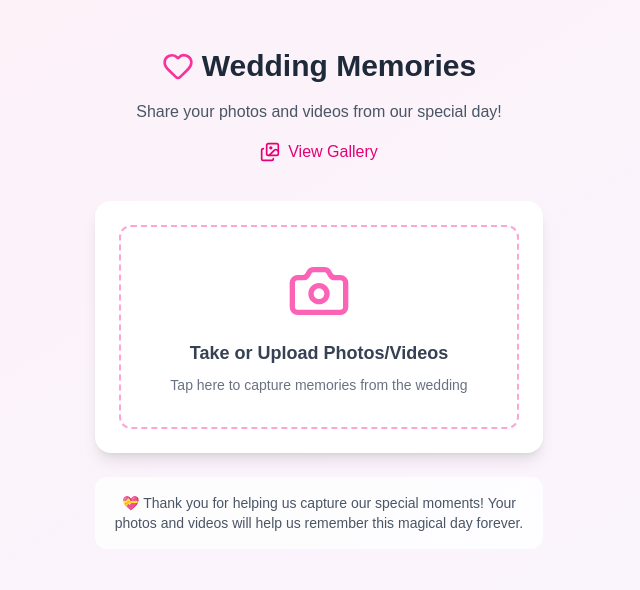
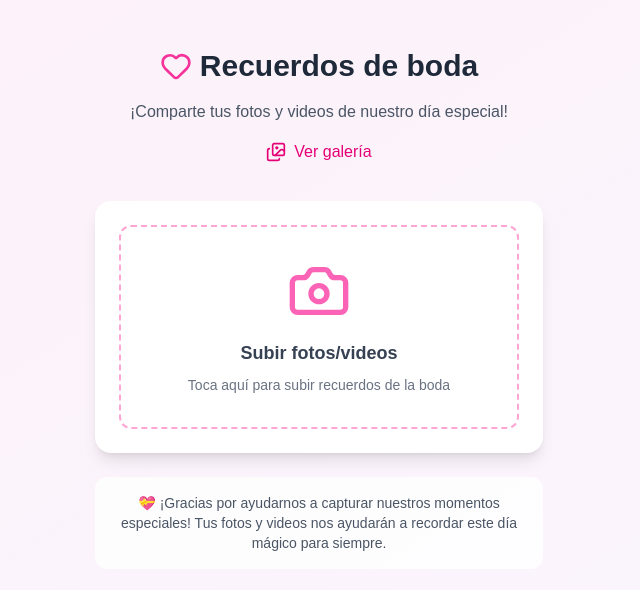
Before and after one commit to tngranados/pics-box, a Next.js app: page / in a window 1280 px wide. Shown: the top 590 px of the page, without its empty margins (321-961 px from the left). Built offline with nearby package versions, Linux system fonts and the light colour scheme.

Commit message:
Translate to spanish

```diff
--- a/src/app/gallery/page.tsx
+++ b/src/app/gallery/page.tsx
@@ -161,7 +161,7 @@ export default function Gallery() {
       <div className="min-h-screen bg-gradient-to-br from-pink-50 to-purple-50 flex items-center justify-center">
         <div className="text-center">
           <div className="w-8 h-8 border-4 border-pink-300 border-t-pink-600 rounded-full animate-spin mx-auto mb-4"></div>
-          <p className="text-gray-600">Loading beautiful memories...</p>
+          <p className="text-gray-600">Cargando hermosos recuerdos...</p>
         </div>
       </div>
     );
@@ -177,7 +177,7 @@ export default function Gallery() {
           </Link>
           <div className="flex items-center">
             <Heart className="w-6 h-6 text-pink-500 mr-2" />
-            <h1 className="text-2xl font-bold text-gray-800">Wedding Gallery</h1>
+            <h1 className="text-2xl font-bold text-gray-800">Galería de boda</h1>
           </div>
         </div>
 
@@ -185,16 +185,16 @@ export default function Gallery() {
           <div className="text-center py-16">
             <div className="text-6xl mb-4">📸</div>
             <h2 className="text-xl font-semibold text-gray-700 mb-2">
-              No memories uploaded yet
+              Aún no hay recuerdos subidos
             </h2>
             <p className="text-gray-500 mb-6">
-              Be the first to share photos and videos from the wedding!
+              ¡Sé el primero en compartir fotos y videos de la boda!
             </p>
             <Link
               href="/"
               className="bg-pink-500 text-white px-6 py-3 rounded-xl font-medium inline-flex items-center"
             >
-              Upload Photos
+              Subir fotos
             </Link>
           </div>
         ) : (
@@ -203,9 +203,9 @@ export default function Gallery() {
             {pagination && (
               <div className="mb-4 text-center text-gray-600">
                 <p className="text-sm">
-                  Showing {((pagination.currentPage - 1) * pagination.itemsPerPage) + 1}-
-                  {Math.min(pagination.currentPage * pagination.itemsPerPage, pagination.totalItems)} of{' '}
-                  {pagination.totalItems} photos and videos
+                  Mostrando {((pagination.currentPage - 1) * pagination.itemsPerPage) + 1}-
+                  {Math.min(pagination.currentPage * pagination.itemsPerPage, pagination.totalItems)} de{' '}
+                  {pagination.totalItems} fotos y videos
                 </p>
               </div>
             )}
@@ -220,7 +220,7 @@ export default function Gallery() {
                     {item.type === 'image' ? (
                       <Image
                         src={item.url}
-                        alt="Wedding memory"
+                        alt="Recuerdo de boda"
                         fill
                         className="object-cover"
                         onError={() => {
@@ -342,7 +342,7 @@ export default function Gallery() {
                 <div className="flex items-center justify-center w-full h-full text-white">
                   <div className="text-center">
                     <div className="w-8 h-8 border-4 border-white border-t-transparent rounded-full animate-spin mx-auto mb-4"></div>
-                    <p>Loading all photos...</p>
+                    <p>Cargando todas las fotos...</p>
                   </div>
                 </div>
               ) : (
--- a/src/app/layout.tsx
+++ b/src/app/layout.tsx
@@ -13,15 +13,15 @@ const geistMono = Geist_Mono({
 });
 
 export const metadata: Metadata = {
-  title: "Wedding Memories - PicsBox",
-  description: "Share your wedding photos and videos with us",
+  title: "Boda Antonio y María - 16 agosto 2025",
+  description: "Comparte tus fotos y videos de nuestra boda especial",
   manifest: "/manifest.json",
   themeColor: "#ec4899",
   viewport: "width=device-width, initial-scale=1, maximum-scale=1, user-scalable=no",
   appleWebApp: {
     capable: true,
     statusBarStyle: "default",
-    title: "PicsBox",
+    title: "Antonio y María",
   },
 };
 
@@ -31,12 +31,12 @@ export default function RootLayout({
   children: React.ReactNode;
 }>) {
   return (
-    <html lang="en">
+    <html lang="es">
       <head>
         <link rel="apple-touch-icon" href="/icon-192.png" />
         <meta name="apple-mobile-web-app-capable" content="yes" />
         <meta name="apple-mobile-web-app-status-bar-style" content="default" />
-        <meta name="apple-mobile-web-app-title" content="PicsBox" />
+        <meta name="apple-mobile-web-app-title" content="Antonio y María" />
       </head>
       <body
         className={`${geistSans.variable} ${geistMono.variable} antialiased`}
--- a/src/app/page.tsx
+++ b/src/app/page.tsx
@@ -79,14 +79,14 @@ export default function Home() {
       const failCount = results.length - successCount;
 
       if (failCount === 0) {
-        alert(`All ${successCount} files uploaded successfully! 📸`);
+        alert(`¡Todos los ${successCount} archivos se subieron exitosamente! 📸`);
       } else {
-        alert(`${successCount} files uploaded, ${failCount} failed. Please try again.`);
+        alert(`${successCount} archivos subidos, ${failCount} fallaron. Por favor intenta de nuevo.`);
       }
 
       setFiles([]);
     } catch {
-      alert('Upload failed. Please check your connection and try again.');
+      alert('Subida falló. Por favor verifica tu conexión e intenta de nuevo.');
     } finally {
       setUploading(false);
     }
@@ -107,16 +107,16 @@ export default function Home() {
         <div className="text-center mb-8 pt-8">
           <div className="flex items-center justify-center mb-4">
             <Heart className="w-8 h-8 text-pink-500 mr-2" />
-            <h1 className="text-3xl font-bold text-gray-800">Wedding Memories</h1>
+            <h1 className="text-3xl font-bold text-gray-800">Recuerdos de boda</h1>
           </div>
-          <p className="text-gray-600">Share your photos and videos from our special day!</p>
+          <p className="text-gray-600">¡Comparte tus fotos y videos de nuestro día especial!</p>
 
           <Link
             href="/gallery"
             className="inline-flex items-center mt-4 text-pink-600 font-medium"
           >
             <Images className="w-5 h-5 mr-2" />
-            View Gallery
+            Ver galería
           </Link>
         </div>
 
@@ -129,7 +129,6 @@ export default function Home() {
             multiple
             onChange={handleFileSelect}
             className="hidden"
-            capture="environment"
           />
 
           {files.length === 0 ? (
@@ -139,17 +138,17 @@ export default function Home() {
             >
               <Camera className="w-16 h-16 text-pink-400 mx-auto mb-4" />
               <h3 className="text-lg font-semibold text-gray-700 mb-2">
-                Take or Upload Photos/Videos
+                Subir fotos/videos
               </h3>
               <p className="text-gray-500 text-sm">
-                Tap here to capture memories from the wedding
+                Toca aquí para subir recuerdos de la boda
               </p>
             </div>
           ) : (
             <div className="space-y-4">
               <h3 className="font-semibold text-gray-700 flex items-center">
                 <Users className="w-5 h-5 mr-2" />
-                Selected Files ({files.length})
+                Archivos seleccionados ({files.length})
               </h3>
 
               <div className="grid grid-cols-2 gap-3">
@@ -157,7 +156,7 @@ export default function Home() {
                   <div key={index} className="relative">
                     <div className="bg-gray-100 rounded-lg p-3 text-center">
                       {file.type.startsWith('image/') ? (
-                        <div className="text-blue-500 text-xs mb-1">📷 Photo</div>
+                        <div className="text-blue-500 text-xs mb-1">📷 Foto</div>
                       ) : (
                         <div className="text-purple-500 text-xs mb-1">🎥 Video</div>
                       )}
@@ -183,7 +182,7 @@ export default function Home() {
                   onClick={triggerFileInput}
                   className="flex-1 bg-gray-100 text-gray-700 py-3 px-4 rounded-xl font-medium"
                 >
-                  Add More
+                  Agregar más
                 </button>
                 <button
                   onClick={handleUpload}
@@ -195,7 +194,7 @@ export default function Home() {
                   ) : (
                     <>
                       <Upload className="w-5 h-5 mr-2" />
-                      Upload
+                      Subir
                     </>
                   )}
                 </button>
@@ -207,8 +206,8 @@ export default function Home() {
         {/* Instructions */}
         <div className="bg-white/80 rounded-xl p-4 text-center">
           <p className="text-sm text-gray-600">
-            💝 Thank you for helping us capture our special moments!
-            Your photos and videos will help us remember this magical day forever.
+            💝 ¡Gracias por ayudarnos a capturar nuestros momentos especiales!
+            Tus fotos y videos nos ayudarán a recordar este día mágico para siempre.
           </p>
         </div>
       </div>
--- a/src/components/Pagination.tsx
+++ b/src/components/Pagination.tsx
@@ -65,7 +65,7 @@ export default function Pagination({ currentPage, totalPages, onPageChange, clas
         onClick={() => onPageChange(currentPage - 1)}
         disabled={currentPage === 1}
         className="flex items-center justify-center w-12 h-12 px-4 rounded-lg bg-white border border-gray-200 disabled:opacity-50 disabled:cursor-not-allowed cursor-pointer hover:enabled:bg-gray-50 hover:enabled:border-gray-300 transition-colors duration-150"
-        aria-label="Previous page"
+        aria-label="Página anterior"
       >
         <ChevronLeft className="w-5 h-5 text-gray-600" />
       </button>
@@ -86,7 +86,7 @@ export default function Pagination({ currentPage, totalPages, onPageChange, clas
                     ? 'bg-pink-500 text-white'
                     : 'bg-white border border-gray-200 text-gray-700 hover:bg-gray-50 hover:border-gray-300'
                 }`}
-                aria-label={`Go to page ${page}`}
+                aria-label={`Ir a la página ${page}`}
                 aria-current={currentPage === page ? 'page' : undefined}
               >
                 {page}
@@ -101,7 +101,7 @@ export default function Pagination({ currentPage, totalPages, onPageChange, clas
         onClick={() => onPageChange(currentPage + 1)}
         disabled={currentPage === totalPages}
         className="flex items-center justify-center w-12 h-12 px-4 rounded-lg bg-white border border-gray-200 disabled:opacity-50 disabled:cursor-not-allowed cursor-pointer hover:enabled:bg-gray-50 hover:enabled:border-gray-300 transition-colors duration-150"
-        aria-label="Next page"
+        aria-label="Página siguiente"
       >
         <ChevronRight className="w-5 h-5 text-gray-600" />
       </button>
```
Also changed, not shown: public/manifest.json.
